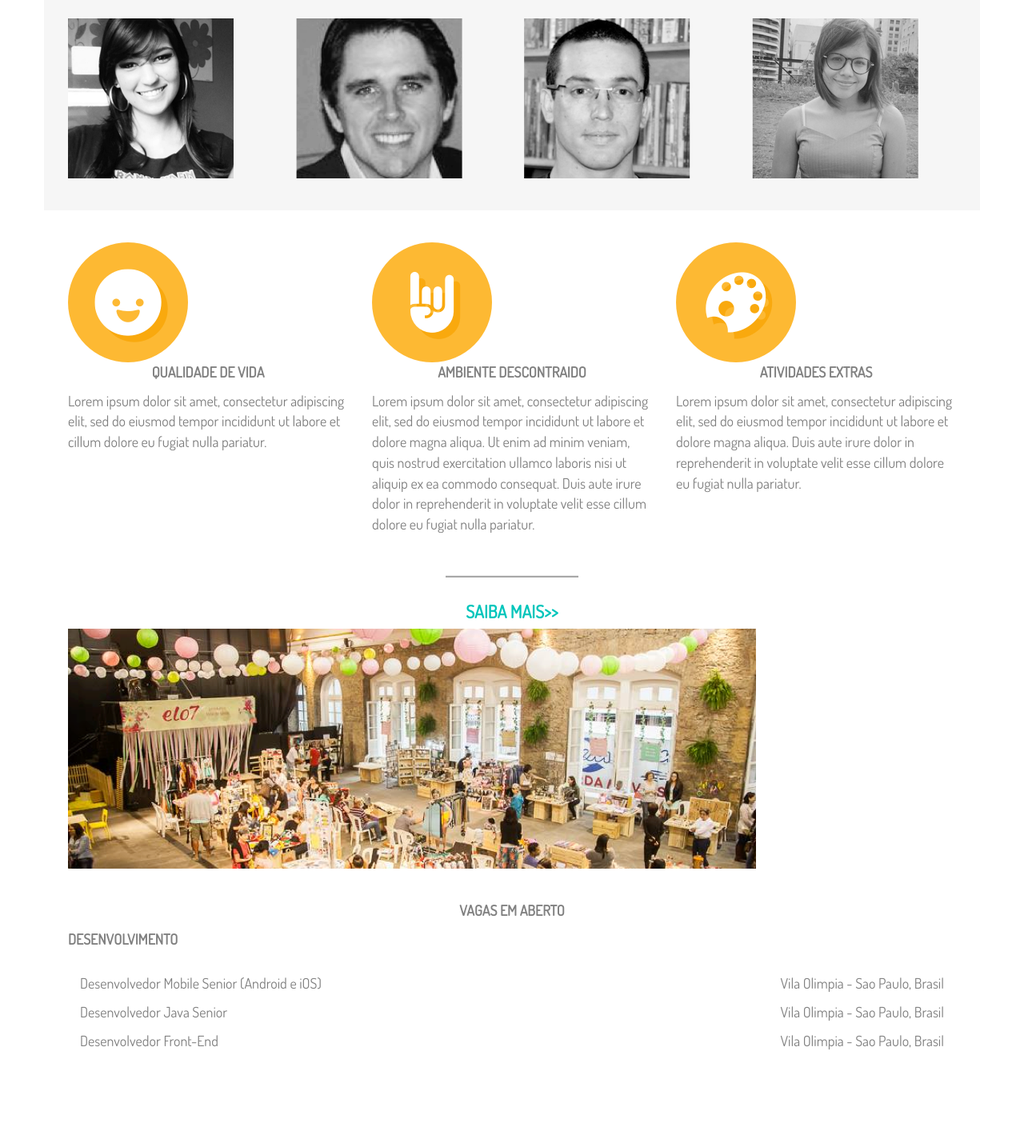
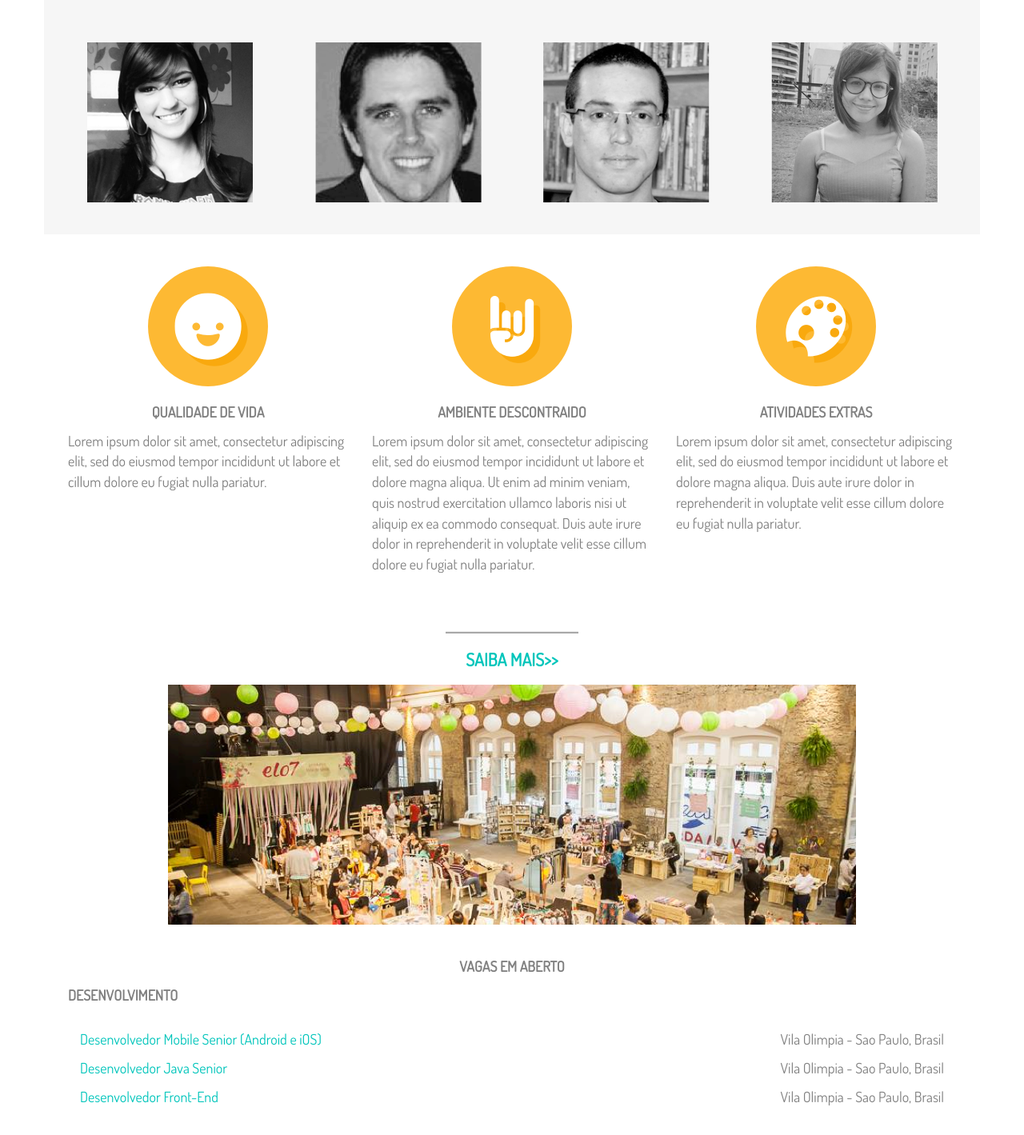
Before and after one commit to annabreganholi/Testes_Elo7, a plain HTML site: page Frontend - Landing Page/index.html in a window 1280 px wide. Shown: the part 1101-2520 px from the top of the page at 80% size. Before the commit the page ends 2485 px from the top, so only its background shows below. Drawn offline with Linux system fonts and the light colour scheme.

Commit message:
Front-end test finished

```diff
--- a/Frontend - Landing Page/css/custom.css
+++ b/Frontend - Landing Page/css/custom.css
@@ -1,22 +1,17 @@
 img {
-   vertical-align: center;
+   margin-left: auto;
+   margin-right: auto ;
+   display: block;
+   size: 100%
 
 }
 
-
-h2 {
-   position: center;
-   top: 200px;
-   left: 0;
-   width: 100%;
-	text-align: center;
-}
 
 .hr {
 	position: center;
 	height: 2px;
 	width: 15%;
-	margin:0 auto;
+	margin:10 auto;
     background: #a8a8a8;
 
 }
@@ -29,6 +24,7 @@ p.h4{
 	font-family: 'Dosis', sans-serif;
 }
 
+
 .lightgraycontainer{
 	background-color: #f6f6f6;
 }
@@ -39,7 +35,9 @@ p.h4{
 }
 .imageAndText .col {
 	position: absolute;
-	bottom: 0;
+	bottom: 30px;
+	right: 0;
+	left: 0;
 }
 
 p {
@@ -60,3 +58,20 @@ div {
 .centralizedTexts{
 	text-align: center;
 }
+
+.imgBottomMargin{
+	margin-bottom: 20px;
+}
+
+.imgTopMargin{
+	margin-top: 20px;
+}
+
+.differentColor{
+	color:#01C5BB;
+}
+
+.whiteFont{
+	color: #FFF;
+	font-size: 50px;
+}
--- a/Frontend - Landing Page/index.html
+++ b/Frontend - Landing Page/index.html
@@ -11,11 +11,11 @@
 
 	<title>Trabalhe no Elo7</title>
 <div class="container" style="padding-top: 0px; padding-bottom: 0px">
-	<div class="imageAndText image">
+	<div class="imageAndText">
 	    <img src="assets/foto-header.png" class="align-center img-responsive">
 	    <div class="col">
 	        <div class="col-md-12">
-	            <p class="boldFonts centralizedTexts">Trabalhe no Elo7</p>
+	            <p class="boldFonts whiteFont centralizedTexts">Trabalhe no Elo7</p>
 	        </div>
 	    </div>
 	</div>
@@ -49,7 +49,7 @@
 			<p class="boldFonts centralizedTexts">CONHECA O NOSSO TIME FORA DE SERIE</p>
 		</div>
 
-		<div class="col-md-3" style="align-content: center">
+		<div class="col-md-3">
 			<img src="assets/camila.png" alt="" />
 		</div>
 
@@ -68,34 +68,34 @@
 
 	<div class="container">
 		<div class= "col-md-4">
-			<img src="assets/qualidade.png" alt="" />
+			<img src="assets/qualidade.png" alt="" class="imgBottomMargin" />
 			<p class="boldFonts centralizedTexts">QUALIDADE DE VIDA</p>
 			<p>Lorem ipsum dolor sit amet, consectetur adipiscing elit, sed do eiusmod tempor incididunt ut labore et cillum dolore eu fugiat nulla pariatur.</p>
 		</div>
 		<div class= "col-md-4">
-			<img src="assets/descontracao.png" alt="" />
+			<img src="assets/descontracao.png" alt="" class="imgBottomMargin"/>
 			<p class="boldFonts centralizedTexts">AMBIENTE DESCONTRAIDO</p>
 			<p>Lorem ipsum dolor sit amet, consectetur adipiscing elit, sed do eiusmod tempor incididunt ut labore et dolore magna aliqua. Ut enim ad minim veniam, quis nostrud exercitation ullamco laboris nisi ut aliquip ex ea commodo consequat. Duis aute irure dolor in reprehenderit in voluptate velit esse cillum dolore eu fugiat nulla pariatur.</p>
 		</div>
 		<div class= "col-md-4">
-			<img src="assets/atividades.png" alt="" />
+			<img src="assets/atividades.png" alt="" class="imgBottomMargin" />
 			<p class="boldFonts centralizedTexts">ATIVIDADES EXTRAS</p>
 			<p>Lorem ipsum dolor sit amet, consectetur adipiscing elit, sed do eiusmod tempor incididunt ut labore et dolore magna aliqua. Duis aute irure dolor in reprehenderit in voluptate velit esse cillum dolore eu fugiat nulla pariatur.</p>
 		</div>
 
 		<div class="col-md-12">
 			<hr class="hr">
-			<br>
+
 			<p class="h4">SAIBA MAIS>></p>
-			<img src="assets/foto-bottom.png" alt="" />
+			<img src="assets/foto-bottom.png" alt="" class="imgTopMargin align-center img-responsive" />
 		</div>
 		<div class="col-md-12">
 			<p class="boldFonts centralizedTexts">VAGAS EM ABERTO</p>
 			<p class="boldFonts">DESENVOLVIMENTO</p>
 			<div class="col-md-6">
-				<p>Desenvolvedor Mobile Senior (Android e iOS)</p>
-				<p>Desenvolvedor Java Senior</p>
-				<p>Desenvolvedor Front-End</p>
+				<p class="differentColor">Desenvolvedor Mobile Senior (Android e iOS)</p>
+				<p class="differentColor">Desenvolvedor Java Senior</p>
+				<p class="differentColor">Desenvolvedor Front-End</p>
 			</div>
 			<div class="col-md-6" style="text-align: right">
 				<p>Vila Olimpia - Sao Paulo, Brasil</p>
```
